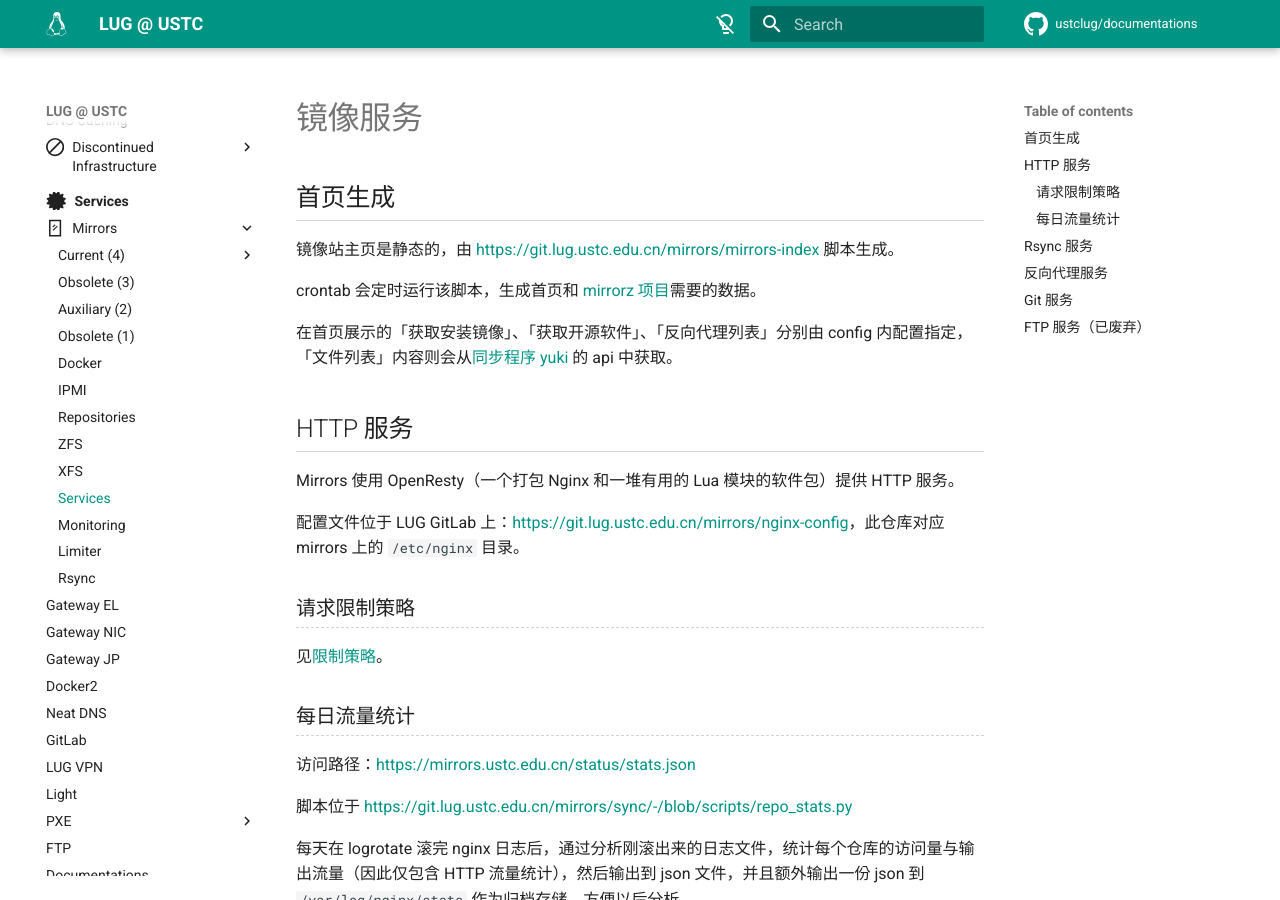
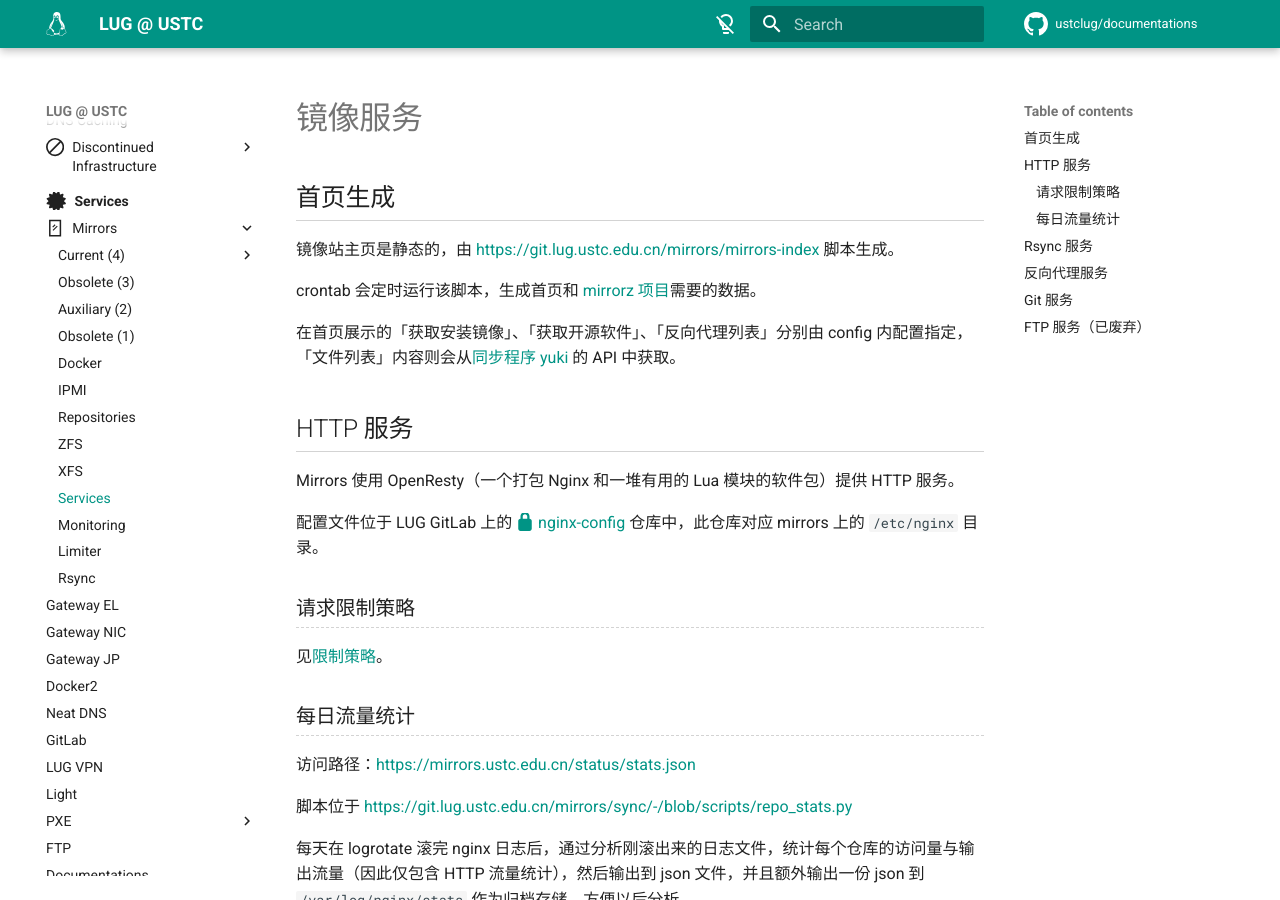
Before and after one commit to ustclug/documentations, an MkDocs documentation site: the page built from docs/services/mirrors/services.md, in a window 1280 px wide and 900 px high. Built offline with MkDocs 1.6.1 and Material for MkDocs 9.7.7, drawn with Linux system fonts in a browser that asks for light colours; comment, search, counter and statistics services are not loaded.

Commit message:
mirrors/services: Add lock icon to nginx-config repo

```diff
--- a/docs/services/mirrors/services.md
+++ b/docs/services/mirrors/services.md
@@ -6,13 +6,13 @@
 
 crontab 会定时运行该脚本，生成首页和 [mirrorz 项目](https://mirrorz.org/)需要的数据。
 
-在首页展示的「获取安装镜像」、「获取开源软件」、「反向代理列表」分别由 config 内配置指定，「文件列表」内容则会从[同步程序 yuki](https://github.com/ustclug/yuki) 的 api 中获取。
+在首页展示的「获取安装镜像」、「获取开源软件」、「反向代理列表」分别由 config 内配置指定，「文件列表」内容则会从[同步程序 yuki](https://github.com/ustclug/yuki) 的 API 中获取。
 
 ## HTTP 服务
 
 Mirrors 使用 OpenResty（一个打包 Nginx 和一堆有用的 Lua 模块的软件包）提供 HTTP 服务。
 
-配置文件位于 LUG GitLab 上：<https://git.lug.ustc.edu.cn/mirrors/nginx-config>，此仓库对应 mirrors 上的 `/etc/nginx` 目录。
+配置文件位于 LUG GitLab 上的 [:fontawesome-solid-lock: nginx-config](https://git.lug.ustc.edu.cn/mirrors/nginx-config) 仓库中，此仓库对应 mirrors 上的 `/etc/nginx` 目录。
 
 ### 请求限制策略
 
--- a/requirements.txt
+++ b/requirements.txt
@@ -1,2 +1,2 @@
 mkdocs>=1.6.1
-mkdocs-material>=9.5.46
+mkdocs-material>=9.6.12
```
